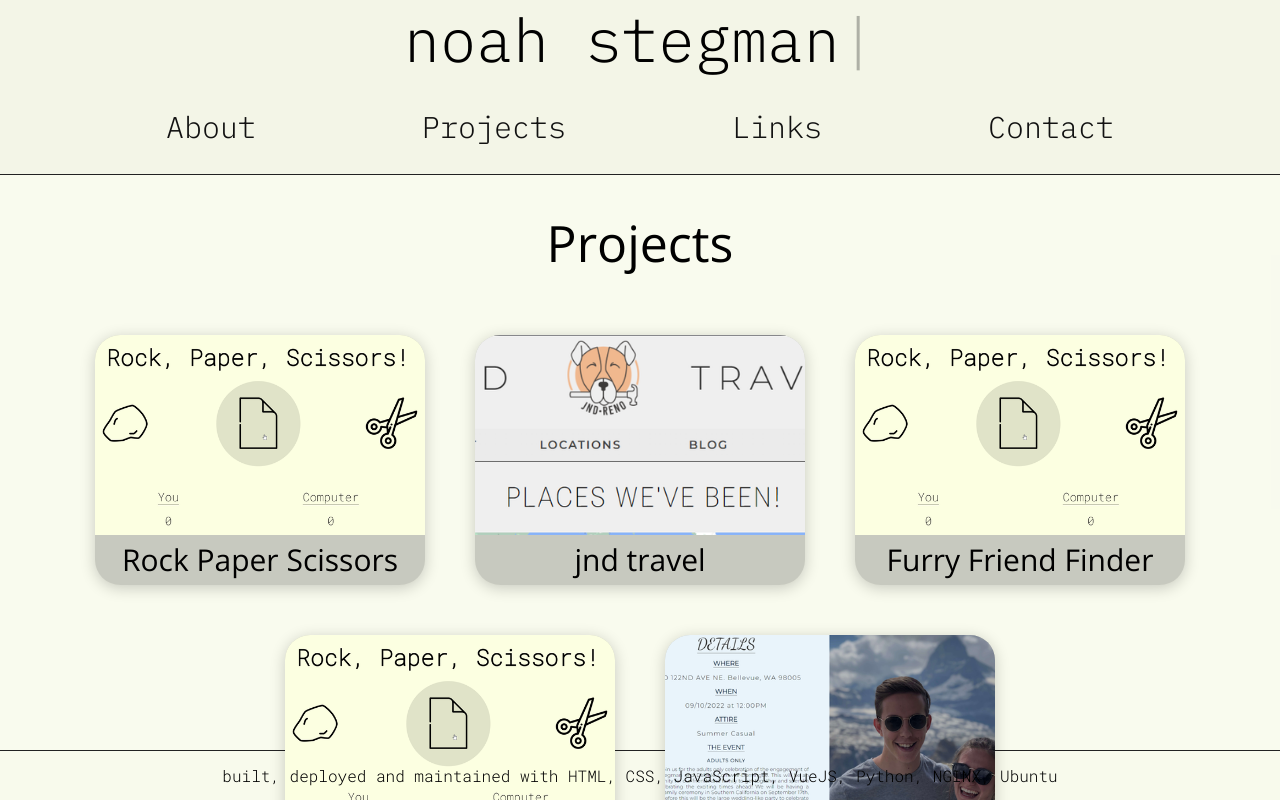
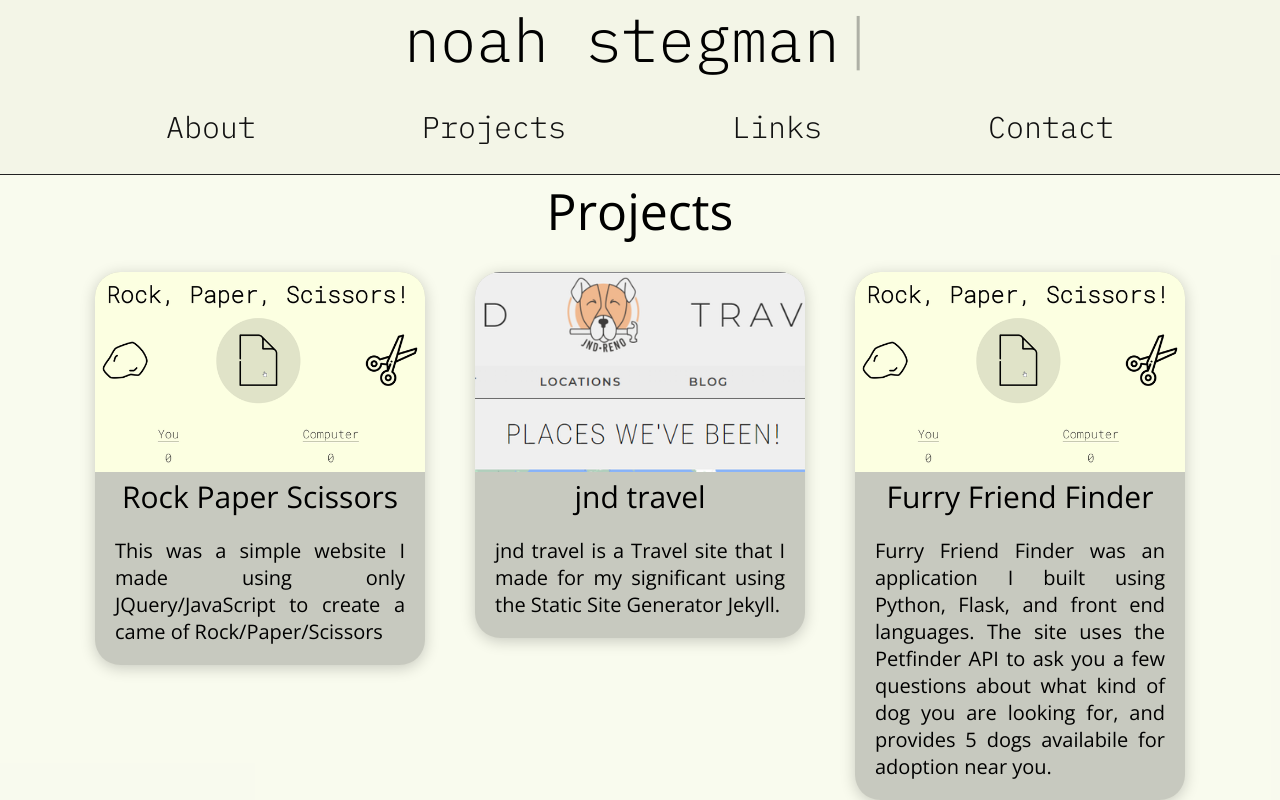
Before and after one commit to noahstegman/Portfolio-Vue, a Vue app in the folder portfolio/: page /projects in a window 1280 px wide. Shown: the top 800 px of the page. Built offline with nearby package versions, Linux system fonts and the light colour scheme.

Commit message:
vh vs height percentage changes

```diff
--- a/portfolio/src/assets/main.css
+++ b/portfolio/src/assets/main.css
@@ -2,14 +2,17 @@
 body, html{
   padding: 0;
   margin: 0;
-  height: 100%;
+  min-height: 100vh;
   width: 100%;
   background-color: rgba(245, 248, 229, 0.486);
+}
+body{
+  display: flex;
 }
 
 #app{
   width: 100%;
-  height: 100%;
+  min-height: 100vh;
 }
 
 .link:hover{
@@ -51,16 +54,17 @@ body, html{
 }
 
 .link-wrapper{
-  height: calc(100% - 225px);
+  min-height: calc(100vh - 225px);
   width: 100%;
   background-color: rgba(255, 255, 255, 0.1);
   display: flex;
+  align-items: center;
   flex-wrap: wrap;
 }
 
 .arl{
   width: calc(50% - 2px);
-  height: calc(50% - 2px);
+  height: calc(39vh - 2px);
   transition: all .2 linear;
   border: 1px #222 solid;
   text-decoration: none;
--- a/portfolio/src/data/about.json
+++ b/portfolio/src/data/about.json
@@ -1,7 +1,7 @@
 {
     "text":
     [
-        "My Name is Noah, I am a Systems Engineer currently working at Geocaching HQ in Seattle, Washington. I started my career with Geocaching HQ in October 2017.",
+        "My name is Noah, I am a Systems Engineer currently working at Geocaching HQ in Seattle, Washington. I started my career with Geocaching HQ in October 2017.",
         "On the left, you see my family. Which consists of me (left), my significant other, Delanie (right), and our energenic mutt, Jackson (middle).",
         "When I am not working, I enjoy traveling, soaking up sunshine, home improvement, going on walks, learning new things, and playing videogames."
     ],
--- a/portfolio/src/data/projects.json
+++ b/portfolio/src/data/projects.json
@@ -1,7 +1,7 @@
 [
     {
         "name": "Rock Paper Scissors",
-        "url": "https://google.com/",
+        "url": "https://noahstegman.github.io/rockpaperscissors",
         "img": "../src/assets/img/rps.png",
         "description" : "This was a simple website I made using only JQuery/JavaScript to create a came of Rock/Paper/Scissors"
     },
--- a/portfolio/src/views/ProjectView.vue
+++ b/portfolio/src/views/ProjectView.vue
@@ -3,6 +3,7 @@
 import navView from '../components/nav.vue';
 import footerView from '../components/footer.vue'
 import projects from '../data/projects.json'
+
 
 </script>
 
@@ -13,8 +14,11 @@ import projects from '../data/projects.json'
             <div class="text"><h1>Projects</h1></div>
             <div class="projectlist">
                 <div v-for="project in projects" class="project">
+                    <a :href="project.url">
                     <img class="p-img" :src="project.img"/>
                     <p>{{ project.name }}</p>
+                    <p class="info">{{ project.description }}</p>
+                    </a>
                 </div>
             </div>
         </div>
@@ -32,12 +36,19 @@ import projects from '../data/projects.json'
   width: 100%;
 }
 
+.info{
+    font-size: 20px;
+    text-align: justify;
+    padding: 20px;
+}
+
 .projectlist{
     display: flex;
     flex-direction: row;
     align-items: center;
     justify-content: center;
     flex-wrap: wrap;
+    align-items: flex-start;
     padding-bottom: 60px;
     height: fit-content;
 }
@@ -45,6 +56,7 @@ import projects from '../data/projects.json'
 h1{
     font-family: 'Open Sans', sans-serif;
     font-size: 50px;
+    margin: 2px;
     font-weight: 100;
 }
 
@@ -58,15 +70,28 @@ h1{
 .project{
     width: 330px;
     box-shadow: 0 3px 15px rgb(0 0 0 / 0.2);
-    height: 250px;
+    height: fit-content;
     margin: 25px;
+    transition: .2s all linear;
     border-radius: 25px;
     background-color: rgba(0, 0, 0, 0.2);
 }
+
+.project:hover{
+    transform: scale(1.2);
+    -webkit-transform:scale(1.2);
+    transition: .1s all linear;
+}
+
 p{
     font-family: 'Open Sans', sans-serif;
     font-size: 30px;
     margin: 0px;
 }
 
+a{
+    text-decoration: none;
+    color: black;
+}
+
 </style>
```
